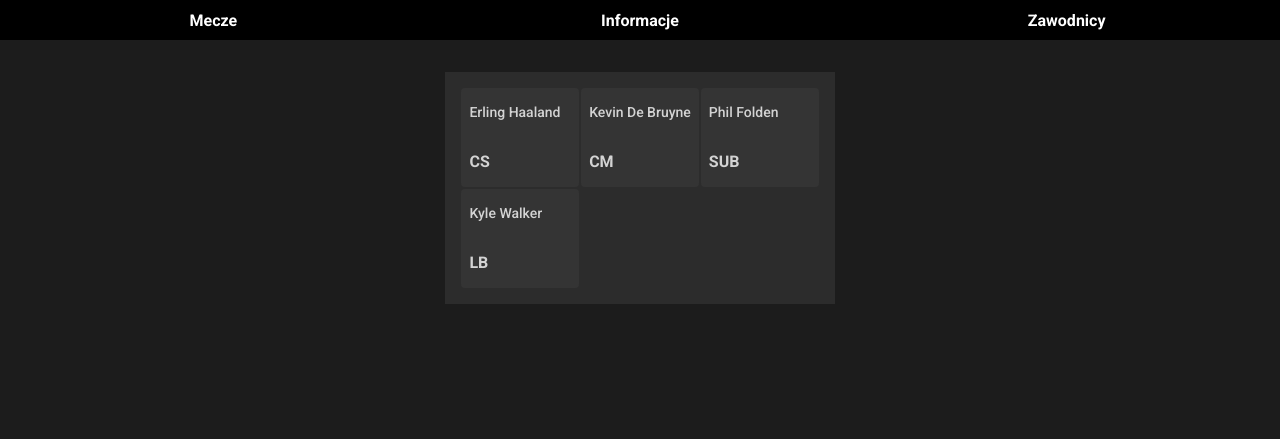
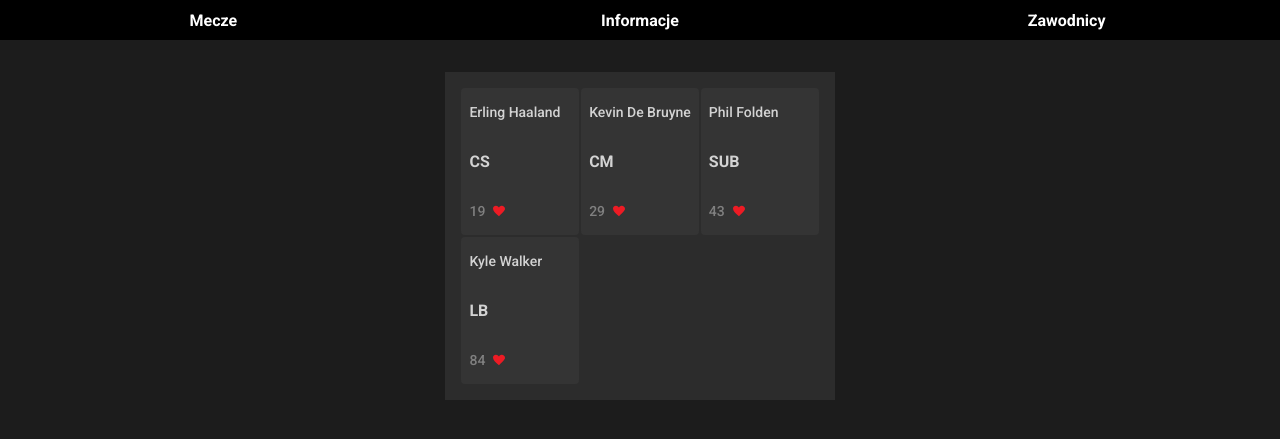
Before and after one commit to PreQQ/django-liga, a Django app: page /club/1 in a window 1280 px wide, after a click on "Zawodnicy". Shown: the part 80-519 px from the top of the page. Run offline with Django 3.2, Linux system fonts and the light colour scheme; data comes from the database, SQL or seed files in the repository; both versions use the stored data as it was after the commit; some libraries are stand-ins or nearby versions.

Commit message:
added adding favourite players points trough the players page and through the team/pleayers page

```diff
--- a/main/templates/club.html
+++ b/main/templates/club.html
@@ -106,6 +106,36 @@
                 <div class="club-players__container">
                     <div class="club-players__container_name">{{player.first_name}} {{player.last_name}}</div>
                     <div class="club-players__container_position">{{player.position}}</div>
+
+                    <form class="club-container__item_form" action="{% url 'main:increment_favourite' player.id %}" method="post">
+                        {% csrf_token %}
+                        <div class="club-container__item_form_fav">{{player.favourite}}</div>
+                        <button class="club-container__item_form_button">
+                            <svg
+                                id="Layer_1"
+                                data-name="Layer 1"
+                                xmlns="http://www.w3.org/2000/svg"
+                                viewBox="0 0 122.88 107.39"
+                                width="12px"
+                                height="12px"
+                            >
+                                <defs>
+                                    <style>
+                                        .cls-1 {
+                                            fill: #ed1b24;
+                                            fill-rule: evenodd;
+                                        }
+                                    </style>
+                                </defs>
+                                <title>red-heart</title>
+                                <path
+                                    class="cls-1"
+                                    d="M60.83,17.18c8-8.35,13.62-15.57,26-17C110-2.46,131.27,21.26,119.57,44.61c-3.33,6.65-10.11,14.56-17.61,22.32-8.23,8.52-17.34,16.87-23.72,23.2l-17.4,17.26L46.46,93.55C29.16,76.89,1,55.92,0,29.94-.63,11.74,13.73.08,30.25.29c14.76.2,21,7.54,30.58,16.89Z"
+                                />
+                            </svg>
+                        </button>
+                    </form>
+
                 </div>
             </a>
             {% endfor %}
--- a/main/templates/players.html
+++ b/main/templates/players.html
@@ -19,7 +19,9 @@
                 <div class="players-container__item_name">{{player.first_name}} {{player.last_name}}</div>
                 <div class="players-container__item_team">{{player.team.name}}</div>
                 <div class="players-container__item_position">{{player.position}}</div>
-                <form class="players-container__item_form">
+
+                <form class="players-container__item_form" action="{% url 'main:increment_favourite' player.id %}" method="post">
+                    {% csrf_token %}
                     <div class="players-container__item_form_fav">{{player.favourite}}</div>
                     <button class="players-container__item_form_button">
                         <svg
--- a/main/templates/table.html
+++ b/main/templates/table.html
@@ -40,7 +40,7 @@
         {% endfor %}
     </div>
     <div class="table-footer">
-        <div class="table-footer__title">Ostatnie 5 meczy (Legenda):</div>
+        <div class="table-footer__title">Ostatnie 5 meczów (Legenda):</div>
         <div class="table-footer__text">
             <div class="table-icon table-win-icon"></div>
             Wygrana
--- a/main/urls.py
+++ b/main/urls.py
@@ -12,4 +12,5 @@ urlpatterns = [
     path("statistics/", views.statistics, name="statistics"),
     path("player/<int:player_id>", views.player, name="player"),
     path("club/<int:club_id>", views.club, name="club"),
+    path('increment_favourite/<int:player_id>/', views.increment_favourite, name='increment_favourite'),
 ]
--- a/main/views.py
+++ b/main/views.py
@@ -1,8 +1,9 @@
 import genericpath
-from django.shortcuts import get_object_or_404, render
+from django.shortcuts import get_object_or_404, render, redirect
 
 from .models import Match, Team, Player, Event, Change
 from django.db.models import Count, Q
+
 
 def matches(request):
     teamsLength = Team.objects.count()
@@ -396,6 +397,7 @@ def player(request, player_id):
     player = get_object_or_404(Player, pk=player_id)
     return render(request, "player.html", {"player": player})
 
+
 def players(request):
     playersArray = list(Player.objects.all())
 
@@ -415,3 +417,10 @@ def players(request):
         playersArray = list(Player.objects.all().filter(first_name__contains=firstName, last_name__contains=lastName))
 
     return render(request, "players.html", {"players": playersArray})
+
+
+def increment_favourite(request, player_id):
+        player = Player.objects.get(pk=player_id)
+        player.favourite += 1
+        player.save()
+        return redirect(request.META['HTTP_REFERER'])
--- a/static/css/club.css
+++ b/static/css/club.css
@@ -90,3 +90,23 @@
     font-weight: 700;
     color: lightgrey;
 }
+
+.club-container__item_form {
+    display: flex;
+    column-gap: 8px;
+    align-items: center;
+    right: 8px;
+    bottom: 8px;
+}
+
+.club-container__item_form_fav {
+    font-size: 14px;
+    font-weight: 500;
+    color: grey;
+}
+
+.club-container__item_form_button {
+    border: none;
+    background: transparent;
+    cursor: pointer;
+}
```
Also changed, not shown: db.sqlite3, static/css/players.css (line endings or trailing spaces).
